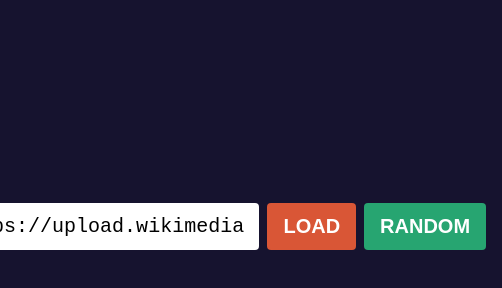
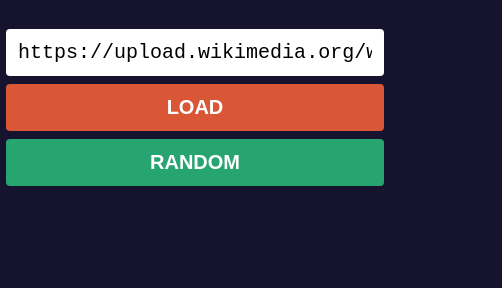
Before and after one commit to blackspike/pixel-artist, a website: page static/index.html in a window 390 px wide. Shown: the part 570-858 px from the top of the page, 502 px wide, since content can reach past the window. Drawn offline with nearby package versions, Linux system fonts and the light colour scheme; no server answers.

Commit message:
responsive and fancy!

```diff
--- a/static/index.html
+++ b/static/index.html
@@ -10,34 +10,63 @@
   <script src="https://cdn.jsdelivr.net/npm/animejs@3.2.1/lib/anime.min.js"></script>
 
   <style>
+
+    :root {
+      --pixel-size: 1rem;
+      --pixel-rows: 43;
+      --pixel-cols: 34;
+    }
+
+    html {
+      box-sizing: border-box;
+    }
+    *, *:before, *:after {
+      box-sizing: inherit;
+    }
+
     body {
       background-color: hsl(247,43%,13%);
       color: #fff;
-      width: 98vw;
-      height: 98vh;
+      width: 100%;
+      height: 100vh;
       display: grid;
       place-content: center;
-      padding: 1rem;
+      margin: 0;
+      padding: 0;
     }
 
     .wrapper {
-      padding: 1rem;
+      /* padding: 1rem; */
       display: grid;
       grid-template-columns: 1fr;
       gap: 2rem;
       font-family: monospace;
     }
 
+    /* Art */
+
     .art {
       display: grid;
-      grid-template-columns: repeat(34,14px);
-      grid-template-rows: repeat(43, 14px);
+      grid-template-columns: repeat(var(--pixel-cols), var(--pixel-size));
+      grid-template-rows: repeat(var(--pixel-rows), var(--pixel-size));
       grid-gap: 2px;
       cursor: pointer;
+      margin: auto;
     }
+
+    @media screen and (max-width: 600px) {
+
+      .art {
+
+        --pixel-size: calc(80vw / var(--pixel-cols));
+        grid-template-columns: repeat(var(--pixel-cols), var(--pixel-size));
+        grid-template-rows: repeat(var(--pixel-rows), var(--pixel-size));
+      }
+    }
+
     .pixel {
-      width: 1rem;
-      height: 1rem;
+      width: var(--pixel-size);
+      height: var(--pixel-size);
       border-radius: 50%;
       opacity: 0;
     }
@@ -47,11 +76,9 @@
     .image-form {
       width: 100%;
       display: grid;
-      grid-template-columns: 1fr auto auto;
-      grid-template-rows: 1;
+      grid-template-columns: 1fr;
       grid-gap: .5rem;
     }
-
     .image-form__url {
       grid-column: 1;
       grid-row: 1;
@@ -64,15 +91,13 @@
 
     .btn.btn--random,
     .btn.btn--submit {
-      grid-column: 3;
-      grid-row: 1;
       font-size: 1.25rem;
       padding: .75rem 1rem;
       border: none;
       border-radius: .25rem;
       text-transform: uppercase;
       font-weight: bold;
-      grid-column: 3;
+      grid-row: 3;
       background-color: hsl(155, 62%, 40%);
       color: white;
       transition: background-color .2s ease;
@@ -81,13 +106,33 @@
       background-color: hsl(155, 62%, 30%);
     }
     .btn.btn--submit {
-      grid-column: 2;
+      grid-row: 2;
       background-color: hsl(12, 68%, 53%);
     }
     .btn.btn--submit:hover {
-      grid-column: 2;
       background-color: hsl(12, 68%, 43%);
     }
+
+    @media screen and (min-width: 600px) {
+
+      .image-form {
+        width: 100%;
+        display: grid;
+        grid-template-columns: 1fr auto auto;
+        grid-template-rows: 1;
+        grid-gap: .5rem;
+      }
+      .btn.btn--submit {
+        grid-column: 2;
+        grid-row: 1;
+      }
+      .btn.btn--random {
+        grid-column: 3;
+        grid-row: 1;
+      }
+
+    }
+
 
 
   </style>
@@ -152,15 +197,12 @@
 
     async function pixelsToArray (imageURL)  {
 
-      // const herokuApi = "https://pixel-artist.herokuapp.com/api"
-      const herokuApi = "http://localhost:3000/api"
-
       const randImage = randImageArray[Math.floor(Math.random()*randImageArray.length)];
 
       const pixelateImage = imageURL ? imageURL : randImage;
 
       // Call API
-      const fetchPixelArrayFromAPI = await axios.get(herokuApi + '?url=' + pixelateImage)
+      const fetchPixelArrayFromAPI = await axios.get('/api/?url=' + pixelateImage)
         .then(function (response) {
           return response.data;
         })
```
